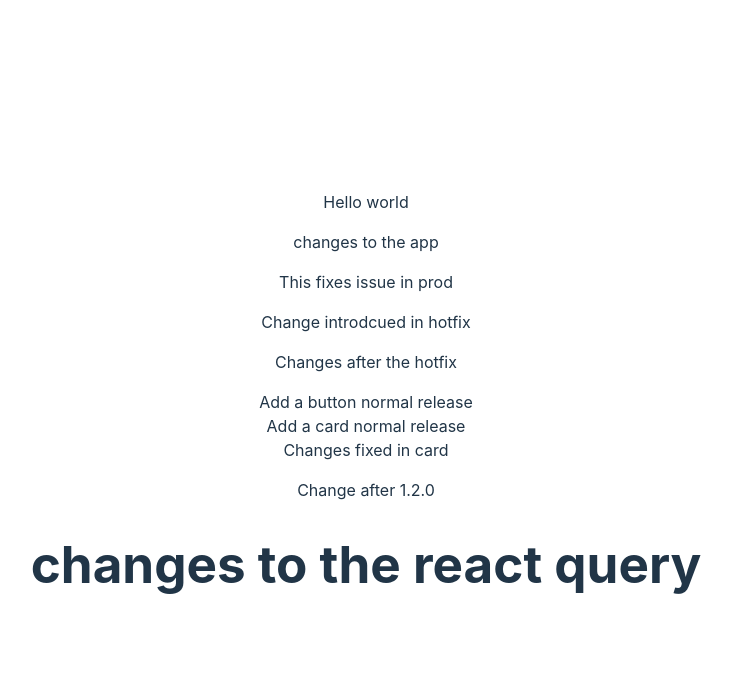
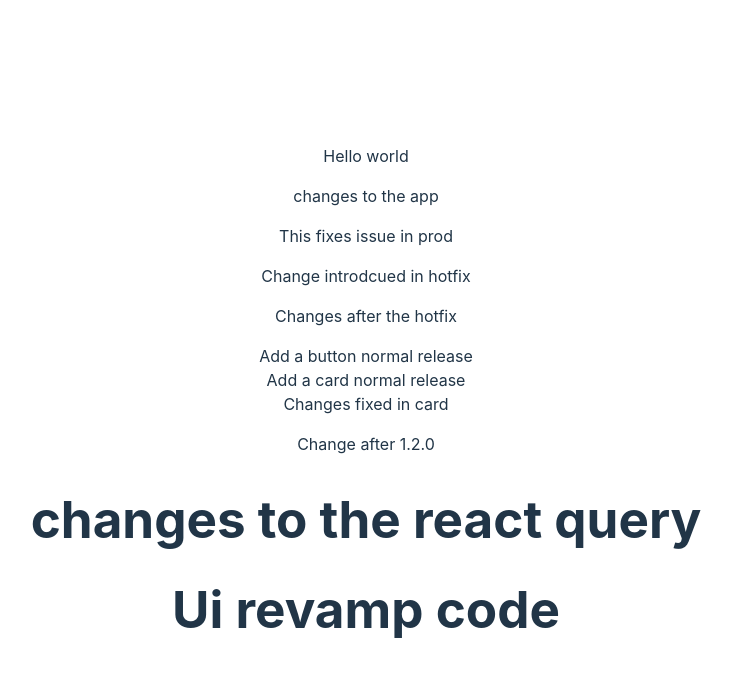
Before and after one commit to SagarMahadik/trial-cicd, a React (Vite) app: page / in a window 1280 px wide. Shown: the top 676 px of the page, without its empty margins (274-1006 px from the left). Built offline with nearby package versions, Linux system fonts and the light colour scheme.

Commit message:
feat(ui): ui reavamp
ui changes done to the code

```diff
--- a/src/App.tsx
+++ b/src/App.tsx
@@ -14,6 +14,7 @@
 			<div>Changes fixed in card</div>
 			<p>Change after 1.2.0</p>
 			<h1>changes to the react query</h1>
+			<h1>Ui revamp code</h1>
 		</>
 	);
 };
```
